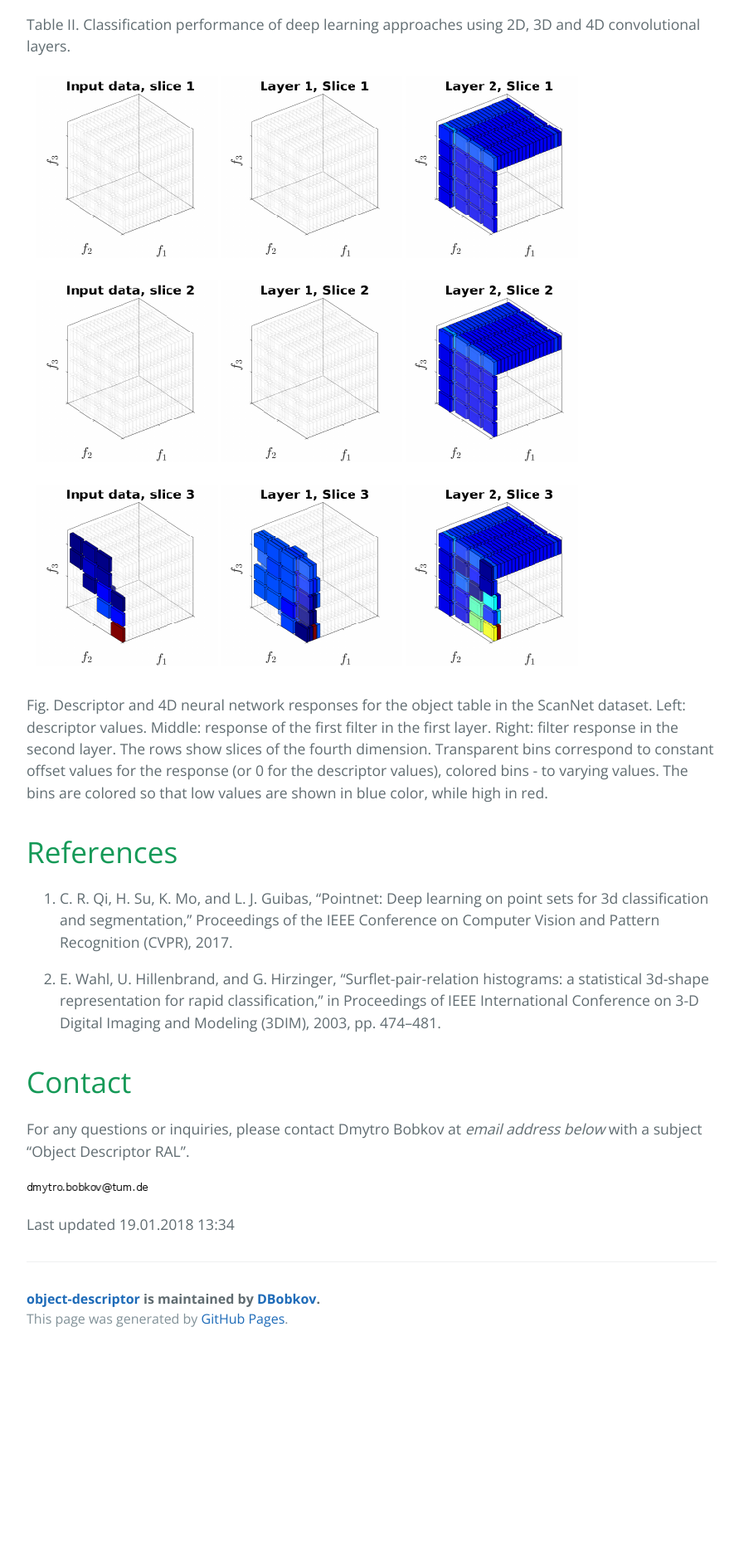
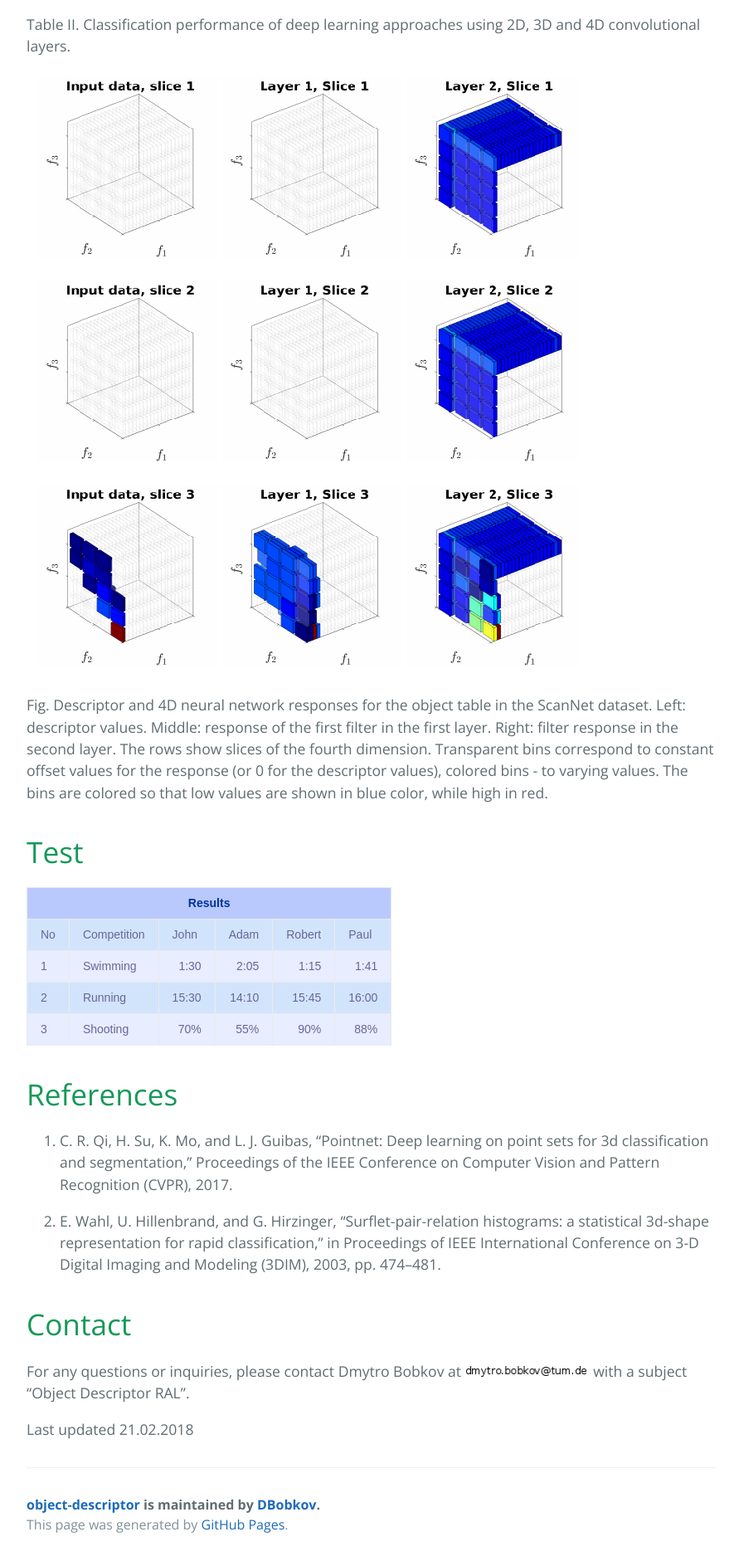
Before and after one commit to DBobkov/object-descriptor, a Jekyll site: the page built from index.md, in a window 1280 px wide. Shown: the part 3207-5088 px from the top of the page at 83% size, without its empty margins (192-1083 px from the left). Built offline with Jekyll 4.4.1, drawn with Linux system fonts in a browser that asks for light colours; our own code applies the rules of GitHub Pages for plain Markdown files; before the commit the page ends 4840 px from its top, so only the background shows below that.

Commit message:
Test table

```diff
--- a/index.md
+++ b/index.md
@@ -42,6 +42,57 @@ Table II. Classification performance of deep learning approaches using 2D, 3D an
 Fig. Descriptor and 4D neural network responses for the object table in the ScanNet dataset. Left: descriptor values. Middle: response of the first filter in the first layer. Right: filter response in the second layer. The rows show slices of the fourth dimension. Transparent bins correspond to constant offset values for the response (or 0 for the descriptor values), colored bins - to varying values. The bins are colored so that low values are shown in blue color, while high in red.
 
 
+# Test
+
+<style type="text/css">
+.tg  {border-collapse:collapse;border-spacing:0;border-color:#aabcfe;}
+.tg td{font-family:Arial, sans-serif;font-size:14px;padding:10px 5px;border-style:solid;border-width:1px;overflow:hidden;word-break:normal;border-color:#aabcfe;color:#669;background-color:#e8edff;}
+.tg th{font-family:Arial, sans-serif;font-size:14px;font-weight:normal;padding:10px 5px;border-style:solid;border-width:1px;overflow:hidden;word-break:normal;border-color:#aabcfe;color:#039;background-color:#b9c9fe;}
+.tg .tg-baqh{text-align:center;vertical-align:top}
+.tg .tg-mb3i{background-color:#D2E4FC;text-align:right;vertical-align:top}
+.tg .tg-lqy6{text-align:right;vertical-align:top}
+.tg .tg-6k2t{background-color:#D2E4FC;vertical-align:top}
+.tg .tg-yw4l{vertical-align:top}
+</style>
+<table class="tg">
+  <tr>
+    <th class="tg-baqh" colspan="6">Results</th>
+  </tr>
+  <tr>
+    <td class="tg-6k2t">No</td>
+    <td class="tg-6k2t">Competition</td>
+    <td class="tg-6k2t">John</td>
+    <td class="tg-6k2t">Adam</td>
+    <td class="tg-6k2t">Robert</td>
+    <td class="tg-6k2t">Paul</td>
+  </tr>
+  <tr>
+    <td class="tg-yw4l">1</td>
+    <td class="tg-yw4l">Swimming</td>
+    <td class="tg-lqy6">1:30</td>
+    <td class="tg-lqy6">2:05</td>
+    <td class="tg-lqy6">1:15</td>
+    <td class="tg-lqy6">1:41</td>
+  </tr>
+  <tr>
+    <td class="tg-6k2t">2</td>
+    <td class="tg-6k2t">Running</td>
+    <td class="tg-mb3i">15:30</td>
+    <td class="tg-mb3i">14:10</td>
+    <td class="tg-mb3i">15:45</td>
+    <td class="tg-mb3i">16:00</td>
+  </tr>
+  <tr>
+    <td class="tg-yw4l">3</td>
+    <td class="tg-yw4l">Shooting</td>
+    <td class="tg-lqy6">70%</td>
+    <td class="tg-lqy6">55%</td>
+    <td class="tg-lqy6">90%</td>
+    <td class="tg-lqy6">88%</td>
+  </tr>
+</table>
+
+
 # References
 1. C. R. Qi, H. Su, K. Mo, and L. J. Guibas, “Pointnet: Deep learning on point sets for 3d classification and segmentation,” Proceedings of the IEEE Conference on Computer Vision and Pattern Recognition (CVPR), 2017.
 
@@ -50,9 +101,9 @@ Fig. Descriptor and 4D neural network responses for the object table in the Scan
 
 
 # Contact
-For any questions or inquiries, please contact Dmytro Bobkov at _email address below_ with a subject "Object Descriptor RAL".
-
-<img src="res/email.png" alt="Email" width="150">
+For any questions or inquiries, please contact Dmytro Bobkov at <img src="res/email.png" alt="Email" width="150"> with a subject "Object Descriptor RAL".
 
 
-Last updated 19.01.2018 13:34
+
+
+Last updated 21.02.2018
```
